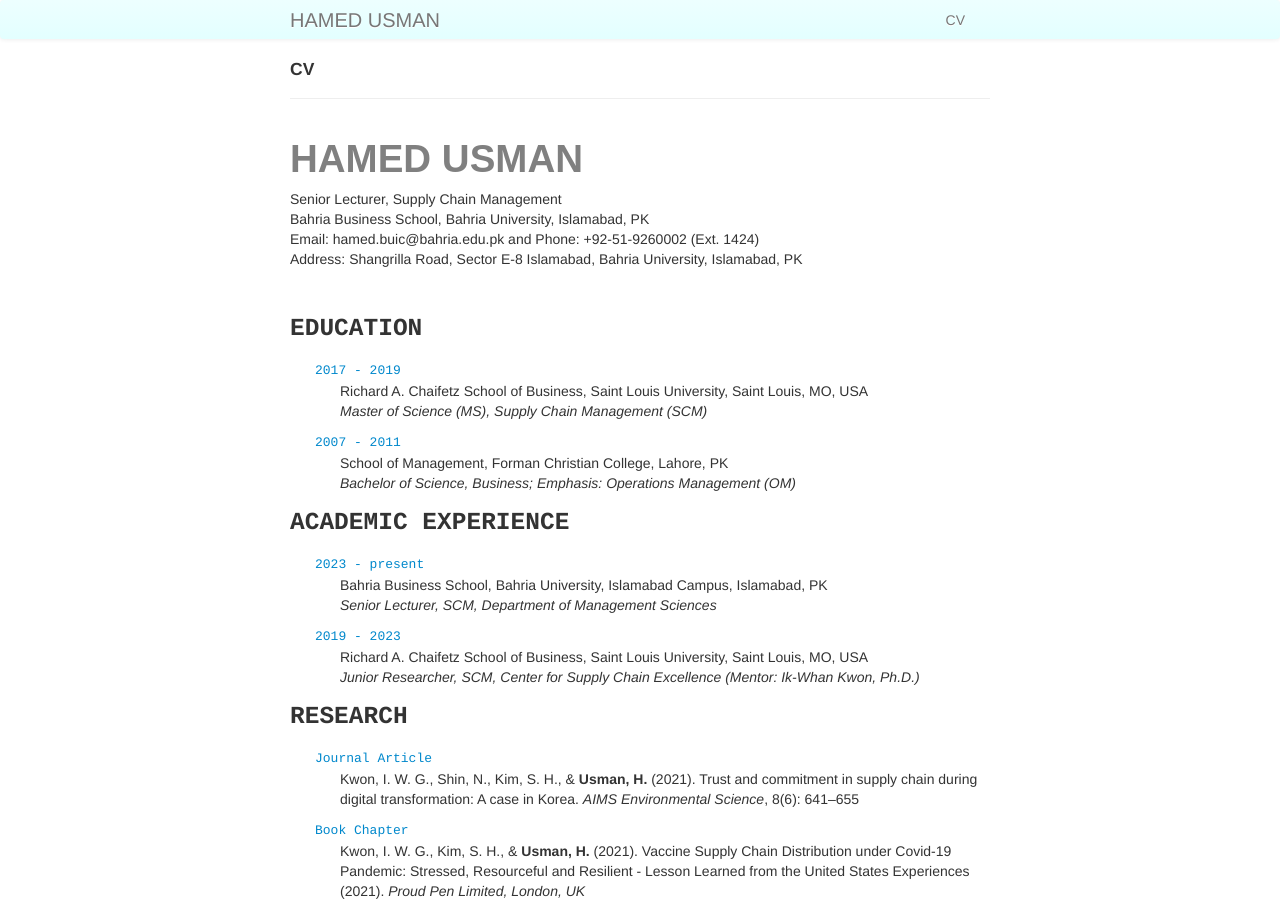
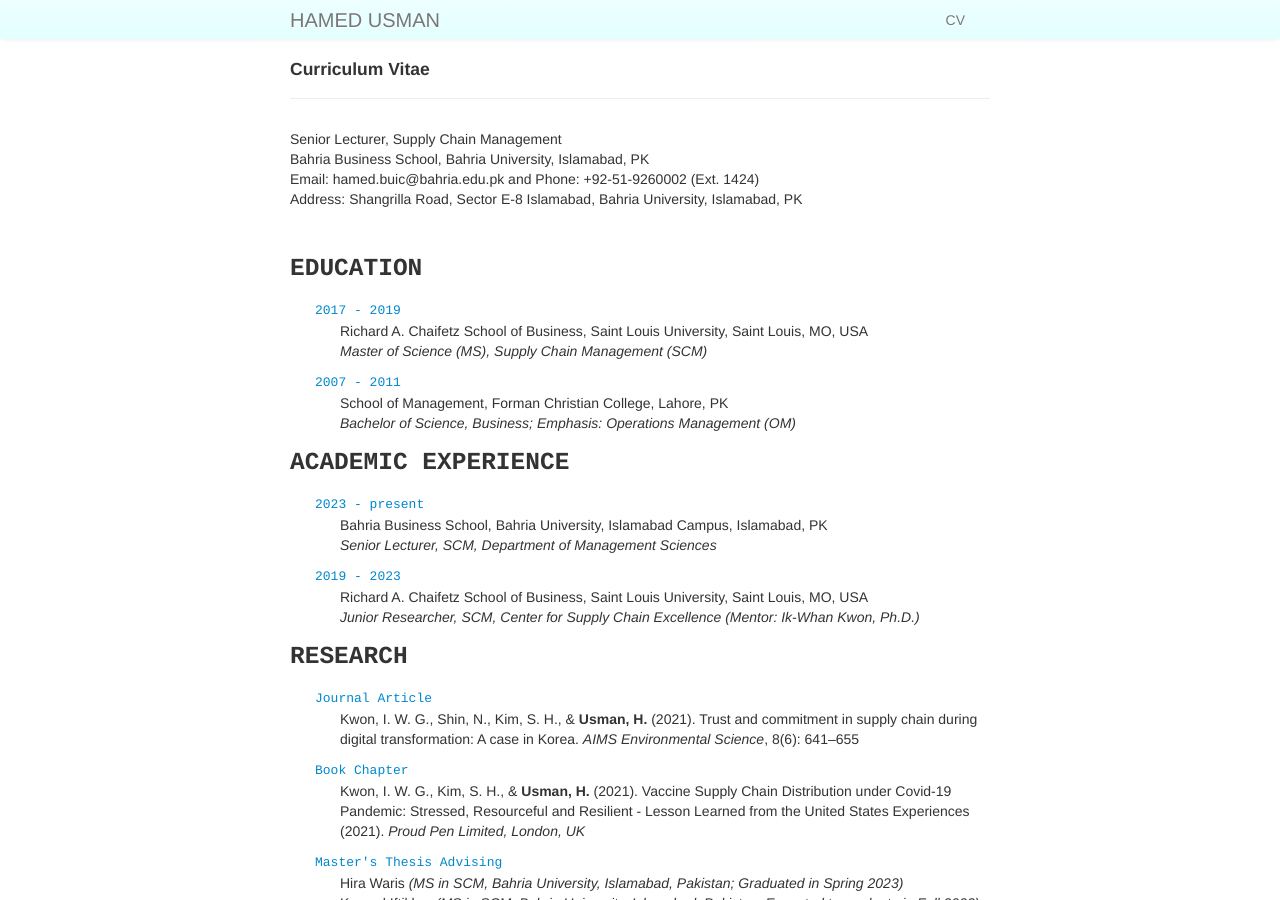
Before and after one commit to hamedusman/hamedusman.github.io, a Jekyll site: the page built from pages/cv1.md, in a window 1280 px wide and 900 px high. Built offline with Jekyll 4.4.1, drawn with Linux system fonts in a browser that asks for light colours.

Commit message:
Update cv1.md

```diff
--- a/pages/cv1.md
+++ b/pages/cv1.md
@@ -1,8 +1,7 @@
 ---
 layout: page
-title: CV
+title: Curriculum Vitae
 ---
-<h1 style="font-family:arial; color:#808080">HAMED USMAN</h1>
 Senior Lecturer, Supply Chain Management<br/>
 Bahria Business School, Bahria University, Islamabad, PK<br/>
 Email: hamed.buic@bahria.edu.pk and Phone: +92-51-9260002 (Ext. 1424)<br/>
```
